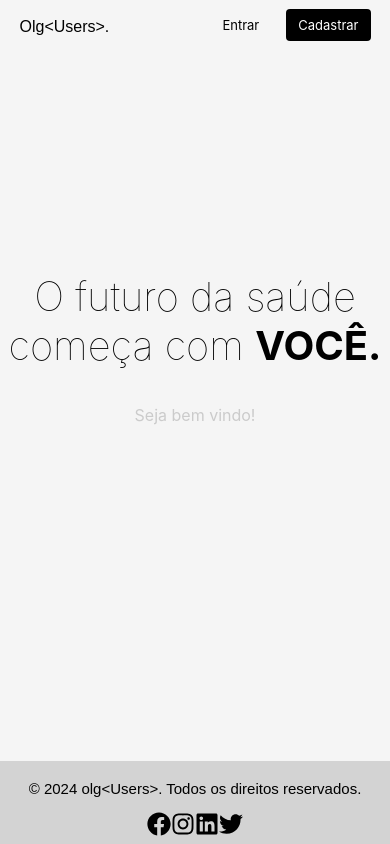
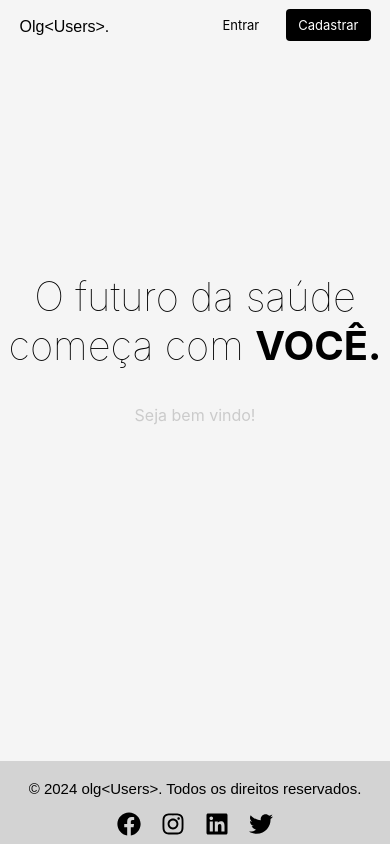
Before and after one commit to olegariobru/olgr-users, a React (Create React App) app in the folder frontEND/: page / in a window 390 px wide. Built offline with nearby package versions, Linux system fonts and the light colour scheme; a web font is replaced by a local one.

Commit message:
breakpoint pagina principal_v_0_1.2

```diff
--- a/frontEND/public/index.html
+++ b/frontEND/public/index.html
@@ -22,4 +22,5 @@
     <div id="root"></div>
 
   </body>
+  <!--firebase deploy --only hosting (deploy do site)-->
 </html>
--- a/frontEND/src/Componentes/footer/footer.module.css
+++ b/frontEND/src/Componentes/footer/footer.module.css
@@ -17,3 +17,9 @@
     justify-content: space-between;
     margin-top: 10px;
 }
+
+.icons{
+    display: flex;
+    justify-content: center;
+    gap: 20px;
+}
--- a/frontEND/src/Componentes/footer/index.js
+++ b/frontEND/src/Componentes/footer/index.js
@@ -18,10 +18,12 @@ export default function Footer() {
             </div>
 
             <div className={styles.redes}>
-                <a href="https://www.facebook.com" target="_blank" rel="noopener noreferrer"><FaFacebook size={24} color="black" /></a>
-                <a href="https://www.instagram.com" target="_blank" rel="noopener noreferrer"><FaInstagram size={24} color="black" /></a>
-                <a href="https://www.linkedin.com" target="_blank" rel="noopener noreferrer"><FaLinkedin size={24} color="black" /></a>
-                <a href="https://www.twitter.com" target="_blank" rel="noopener noreferrer"><FaTwitter size={24} color="black" /></a>
+                <div className={styles.icons}>
+                    <a href="https://www.facebook.com" target="_blank" rel="noopener noreferrer"><FaFacebook size={24} color="black" /></a>
+                    <a href="https://www.instagram.com" target="_blank" rel="noopener noreferrer"><FaInstagram size={24} color="black" /></a>
+                    <a href="https://www.linkedin.com" target="_blank" rel="noopener noreferrer"><FaLinkedin size={24} color="black" /></a>
+                    <a href="https://www.twitter.com" target="_blank" rel="noopener noreferrer"><FaTwitter size={24} color="black" /></a>
+                </div>
             </div>
         </footer>
         </motion.div>
--- a/frontEND/src/paginas/telaEntrada/teladeentrada.module.css
+++ b/frontEND/src/paginas/telaEntrada/teladeentrada.module.css
@@ -56,15 +56,3 @@
     text-align: center;
   }
 }
-@media (min-width: 1025px) and (max-width: 1440px){
-  .slgPrin{
-    margin: 30% 0 0 0;
-    text-align: center;
-  }
-}
-@media (min-width: 1441px) and (max-width: 2560px){
-  .slgPrin{
-    margin: 20% 0 0 0;
-    text-align: center;
-  }
-}
```
